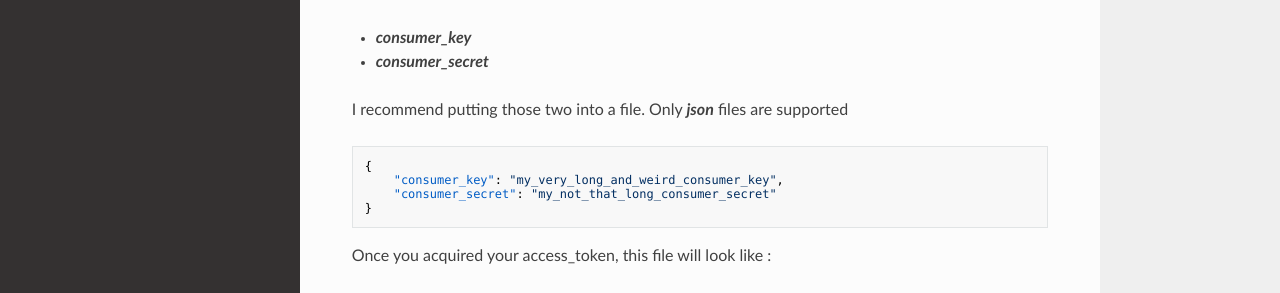
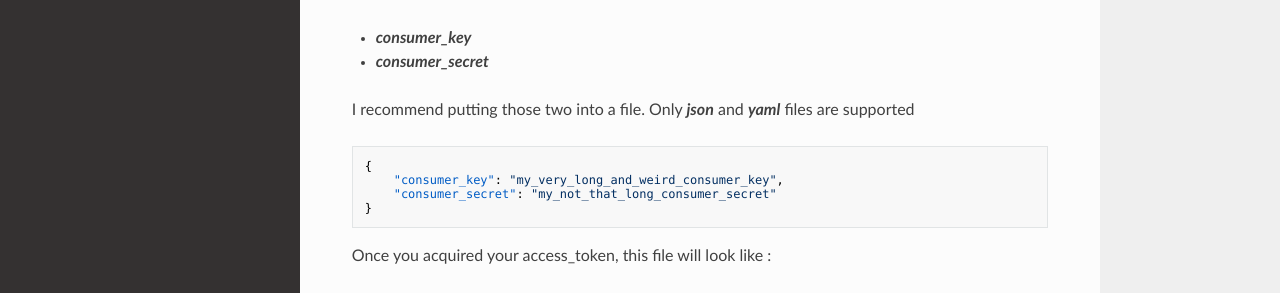
Before and after one commit to josuebrunel/yahoo-oauth, an MkDocs documentation site: the page built from docs/index.md, in a window 1280 px wide and 900 px high. Shown: the part 398-691 px from the top of the window. Built offline with MkDocs 1.6.1, drawn with Linux system fonts in a browser that asks for light colours; nearby versions of some CDN libraries; old or Windows-style settings are respelled for this version of MkDocs.

Commit message:
#38: updating documentation

````diff
--- a/docs/index.md
+++ b/docs/index.md
@@ -15,7 +15,7 @@ Wether you use **OAuth1** or **OAuth2**, only **2** parameters are required.
 * ___consumer_key___
 * ___consumer_secret___
 
-I recommend putting those two into a file. Only ***json*** files are supported
+I recommend putting those two into a file. Only ***json*** and ***yaml*** files are supported
 
 ```json
 {
````
Also changed, not shown: README.md (+1 -1 lines), README.rst.
